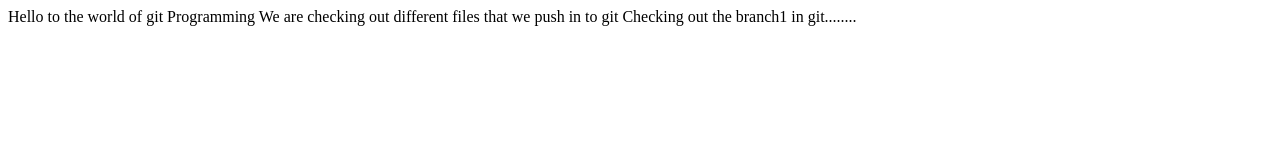
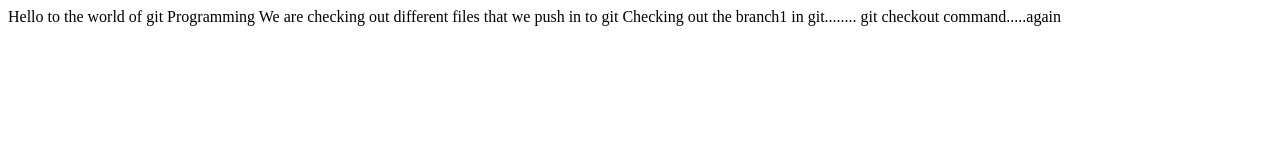
Before and after one commit to poojarampariya/Aditikamath_Test, a plain HTML site: page helloworld.html in a window 1280 px wide. Drawn offline with Linux system fonts and the light colour scheme.

Commit message:
Sample text again

```diff
--- a/helloworld.html
+++ b/helloworld.html
@@ -6,5 +6,6 @@
 		Hello to the world of git Programming
 		We are checking out different files that we push in to git
           Checking out the branch1 in git........
+          git checkout command.....again
 	</body>
 </html>
```
